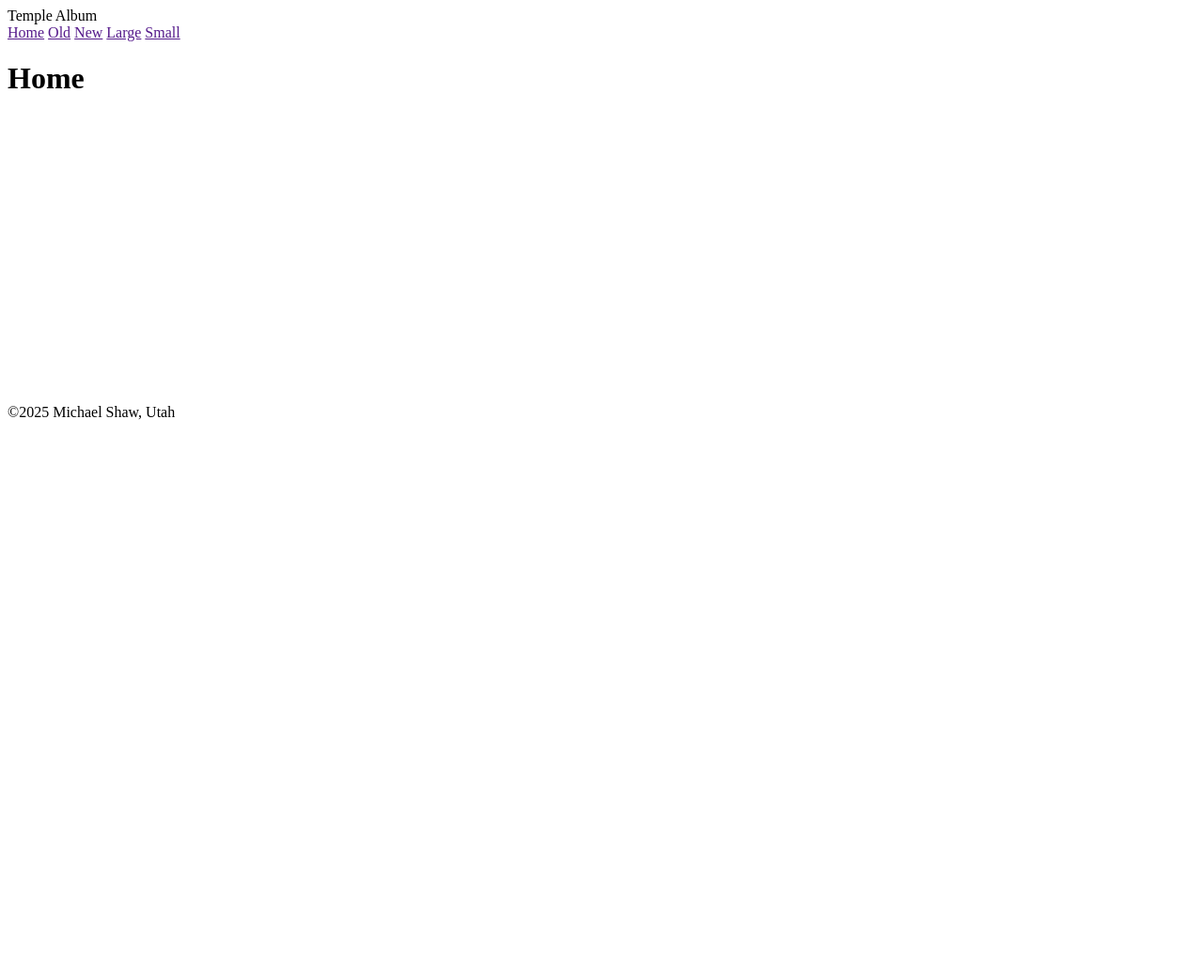
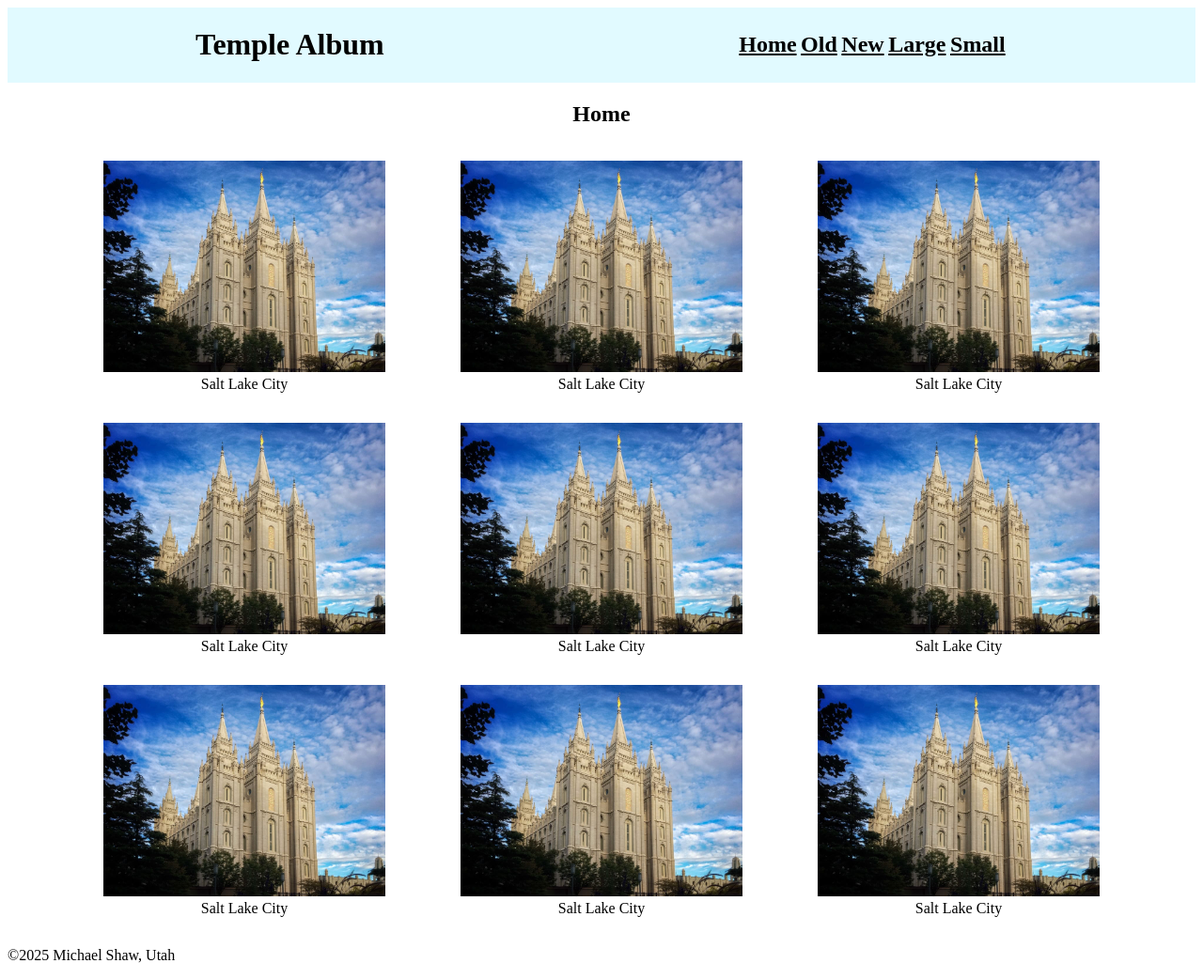
Before and after one commit to Neron56/wdd131, a plain HTML site: page temples.html in a window 1280 px wide. Shown: the whole page at 94% size. Before the commit the page ends 800 px from the top, so only its background shows below. Drawn offline with Linux system fonts and the light colour scheme.

Commit message:
updated code to comply with week 2 audit

```diff
--- a/scripts/temples.js
+++ b/scripts/temples.js
@@ -2,7 +2,6 @@ const currentyear = document.querySelector("#currentyear");
 const today = new Date();
 currentyear.innerHTML = `<span class="highlight">${today.getFullYear()}</span>`;
 const nav = document.querySelector("#navigation");
-const links = document.querySelector("#links");
 const icon = document.querySelector("#icon");
 let menu = "closed"
 icon.addEventListener("click", () => {
@@ -11,12 +10,12 @@ icon.addEventListener("click", () => {
 function hamburger(menu) {
         if (menu === "closed"){
             menu = "open";
-            links.style.display = "block";
+            nav.style.display = "block";
             icon.innerHTML = "<img src='images/closeIcon.png' alt='hamburger menu' width='30px'>"
             return menu
         } else {
             menu = "closed";
-            links.style.display = "none";
+            nav.style.display = "none";
             icon.innerHTML = "<img src='images/hamburgerIcon.png' alt='hamburger menu' width='30px'>"
             return menu
         }
--- a/styles/temples-large.css
+++ b/styles/temples-large.css
@@ -1,9 +1,15 @@
 #icon{
     display:none;
 }
-#links{
-    display:block;
+#navigation{
+    display:flex;
+    justify-content: space-around;
 }
 nav a:hover{
     color: #a56b00;
 }
+#album{
+    width:100%;
+    display:grid;
+    grid-template-columns:1fr 1fr 1fr
+}
--- a/styles/temples.css
+++ b/styles/temples.css
@@ -1,22 +1,43 @@
-
+main{
+max-width:1920px;
+display: grid;
+justify-content: center;
+text-align: center;
+}
+figure img{
+    width:300px
+}
+header{
+    display:grid;
+    padding: 0px 200px;
+    grid-template-columns: 2fr 1fr;
+    background-color: rgb(225, 250, 255);
+    align-items:center;
+}
+nav a{
+    color:black
+}
 @media screen and (max-width: 640px) {
     body{
-        width: 100%;
         text-align: center;
-        display: grid;
 
     }
     header{
-        display:grid;
-        grid-template-columns: 1fr, 1fr;
-        background-color: rgb(213, 247, 255);
+        padding: 0px;
     }
     nav{
         width:100%;
         display:flex;
-        justify-content: center;
+        justify-content: space-between;
+        grid-column: 1/3
     }
-    #links{
+
+    #album{
+        width:100%;
+        display:grid;
+        grid-template-columns: 1fr;
+    }
+    #navigation{
        display:none;
     }
     #icon{
--- a/temples.html
+++ b/temples.html
@@ -12,58 +12,60 @@
     </head>
     <body>
         <header>
+                <h1>
                     Temple Album
+                </h1>
             <a id="icon">
-                <img src="images/HamburgerIcon.png" alt="hamburger menu" width="30px">
+                <img src="images/HamburgerIcon.png" alt="hamburger menu" width="30">
             </a>
             <nav id="navigation">
-                <div id="links">
-                    <a href="">Home</a>
-                    <a href="">Old</a>
-                    <a href="">New</a>
-                    <a href="">Large</a>
-                    <a href="">Small</a>
-                </div>
+                    <h2><a href="">Home</a></h2>
+                    <h2><a href="">Old</a></h2>
+                    <h2><a href="">New</a></h2>
+                    <h2><a href="">Large</a></h2>
+                    <h2><a href="">Small</a></h2>
             </nav>
         </header>
         <main>
-            <h1>Home</h1>
+            <h2>Home</h2>
+            <div id="album">
                 <figure>
-                <img src="" alt="">
-                <figcaption></figcaption>
+                    <img src="images/saltLakeTemple.jpg" alt="salt lake city temple">
+                    <figcaption>Salt Lake City</figcaption>
                 </figure>
                 <figure>
-                <img src="" alt="">
-                <figcaption></figcaption>
+                    <img src="images/saltLakeTemple.jpg" alt="salt lake city temple">
+                    <figcaption>Salt Lake City</figcaption>
                 </figure>
                 <figure>
-                <img src="" alt="">
-                <figcaption></figcaption>
+                    <img src="images/saltLakeTemple.jpg" alt="salt lake city temple">
+                    <figcaption>Salt Lake City</figcaption>
                 </figure>
                 <figure>
-                <img src="" alt="">
-                <figcaption></figcaption>
+                    <img src="images/saltLakeTemple.jpg" alt="salt lake city temple">
+                    <figcaption>Salt Lake City</figcaption>
                 </figure>
                 <figure>
-                <img src="" alt="">
-                <figcaption></figcaption>
+                    <img src="images/saltLakeTemple.jpg" alt="salt lake city temple">
+                    <figcaption>Salt Lake City</figcaption>
                 </figure>
                 <figure>
-                <img src="" alt="">
-                <figcaption></figcaption>
+                    <img src="images/saltLakeTemple.jpg" alt="salt lake city temple">
+                    <figcaption>Salt Lake City</figcaption>
                 </figure>
                 <figure>
-                <img src="" alt="">
-                <figcaption></figcaption>
+                    <img src="images/saltLakeTemple.jpg" alt="salt lake city temple">
+                    <figcaption>Salt Lake City</figcaption>
                 </figure>
                 <figure>
-                <img src="" alt="">
-                <figcaption></figcaption>
+                    <img src="images/saltLakeTemple.jpg" alt="salt lake city temple">
+                    <figcaption>Salt Lake City</figcaption>
                 </figure>
                 <figure>
-                <img src="" alt="">
-                <figcaption></figcaption>
+                    <img src="images/saltLakeTemple.jpg" alt="salt lake city temple">
+                    <figcaption>Salt Lake City</figcaption>
                 </figure>
+            </div>
         </main>
         <footer>
             <p>&copy;<span id="currentyear"></span> Michael Shaw, Utah</p>
```
Also changed, not shown: images/saltLakeTemple.jpg (added). Lines whose indentation alone changed are shown as unchanged.
